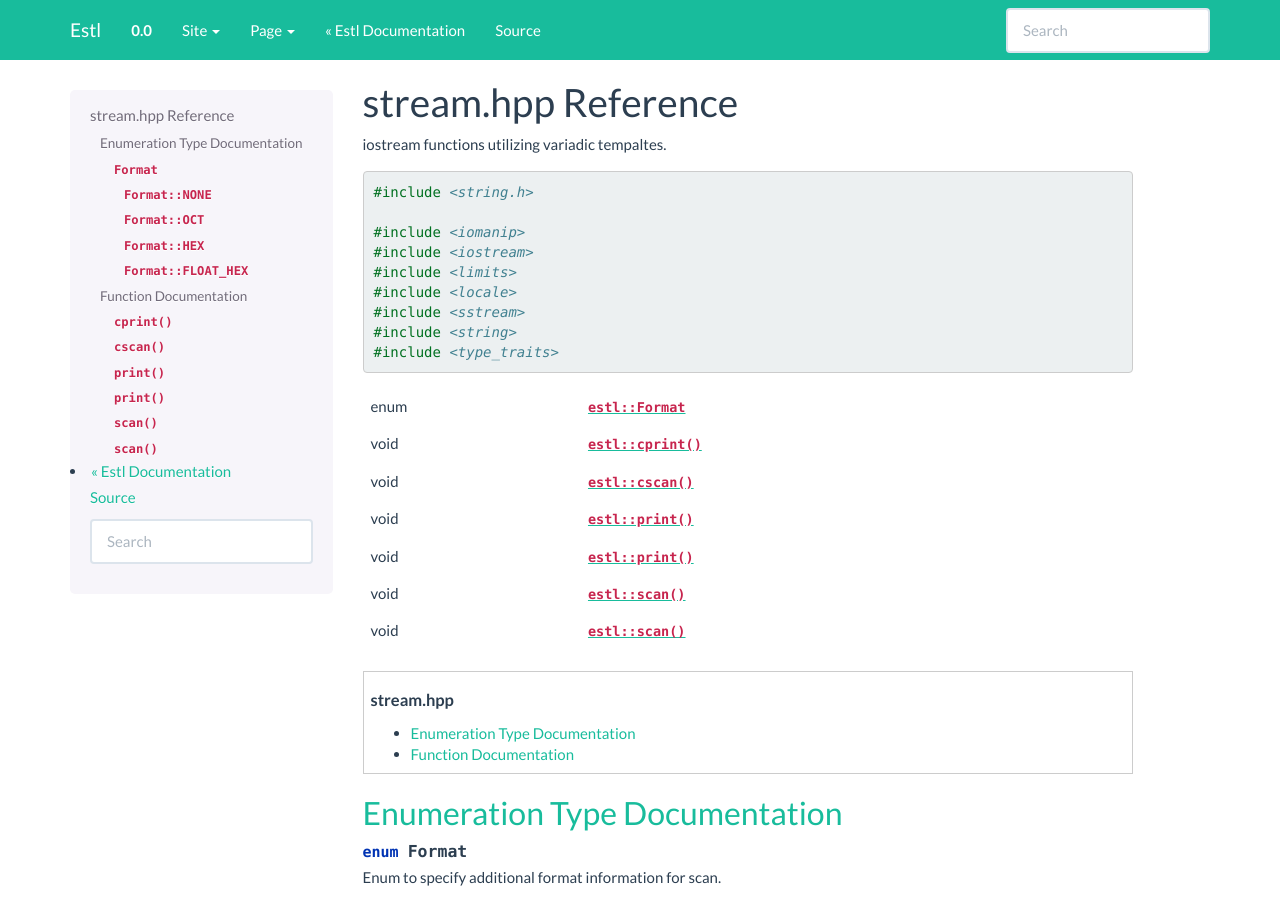
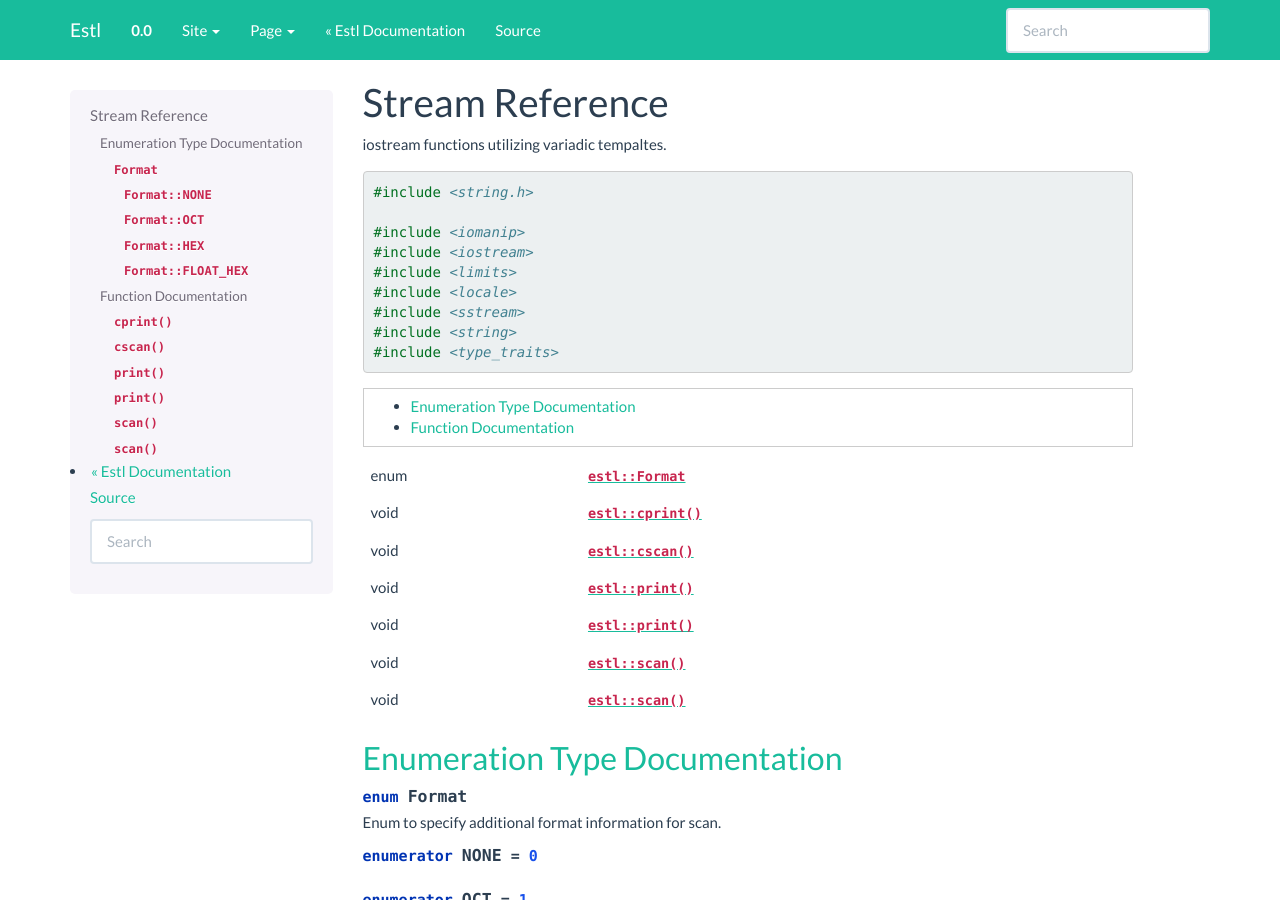
Before and after one commit to LuxAter/estl, a Sphinx documentation site: the page built from docs/source/stream.rst, in a window 1280 px wide and 900 px high. Built offline with Sphinx 7.4.7, drawn with Linux system fonts in a browser that asks for light colours; formulas are drawn with MathJax 3; some of the changed text lies outside the part shown.

```diff
--- a/docs/source/conf.py
+++ b/docs/source/conf.py
@@ -31,8 +31,11 @@
 
 # -- Options for HTML output ----------------------------------------------
 
+#  import sphinx_rtd_theme
+#  html_theme = "sphinx_rtd_theme"
+#  html_theme_path = [sphinx_rtd_theme.get_html_theme_path()]
+
 import sphinx_bootstrap_theme
-
 html_theme = 'bootstrap'
 html_theme_path = sphinx_bootstrap_theme.get_html_theme_path()
 
--- a/docs/source/stream.rst
+++ b/docs/source/stream.rst
@@ -1,9 +1,8 @@
 .. default-domain:: cpp
 .. namespace:: estl
-.. py:currentmodule:: myMod
 
-stream.hpp Reference
-====================
+Stream Reference
+================
 
 iostream functions utilizing variadic tempaltes.
 
@@ -19,6 +18,9 @@
    #include <string>
    #include <type_traits>
 
+.. contents::
+   :local:
+
 ====  ========================
 enum  :cpp:enum:`estl::Format`
 void  :cpp:func:`estl::cprint`
@@ -29,8 +31,6 @@
 void  :cpp:func:`estl::scan`
 ====  ========================
 
-.. contents:: stream.hpp
-   :local:
 
 Enumeration Type Documentation
 ------------------------------
```
Also changed, not shown: other parts of docs/source/stream.rst (+4 -0 lines), 3 other files.
